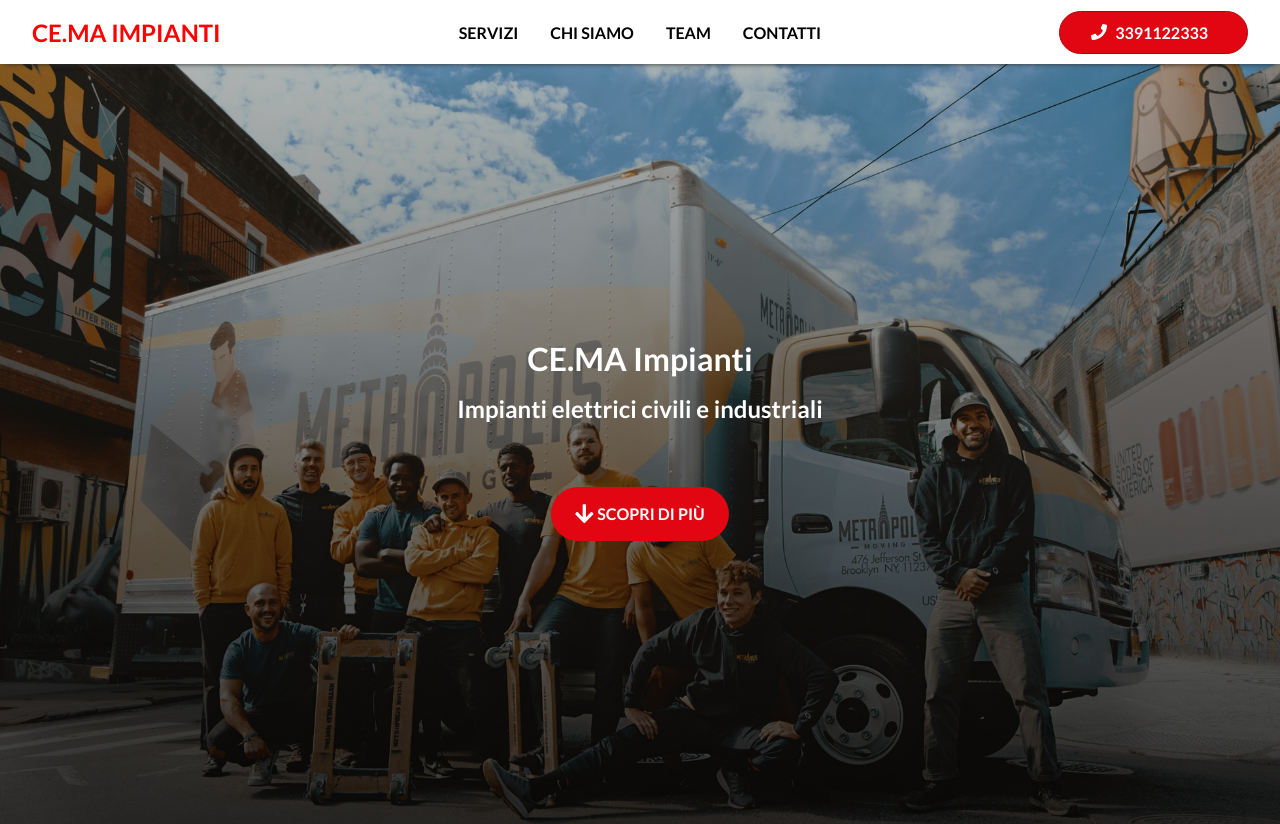
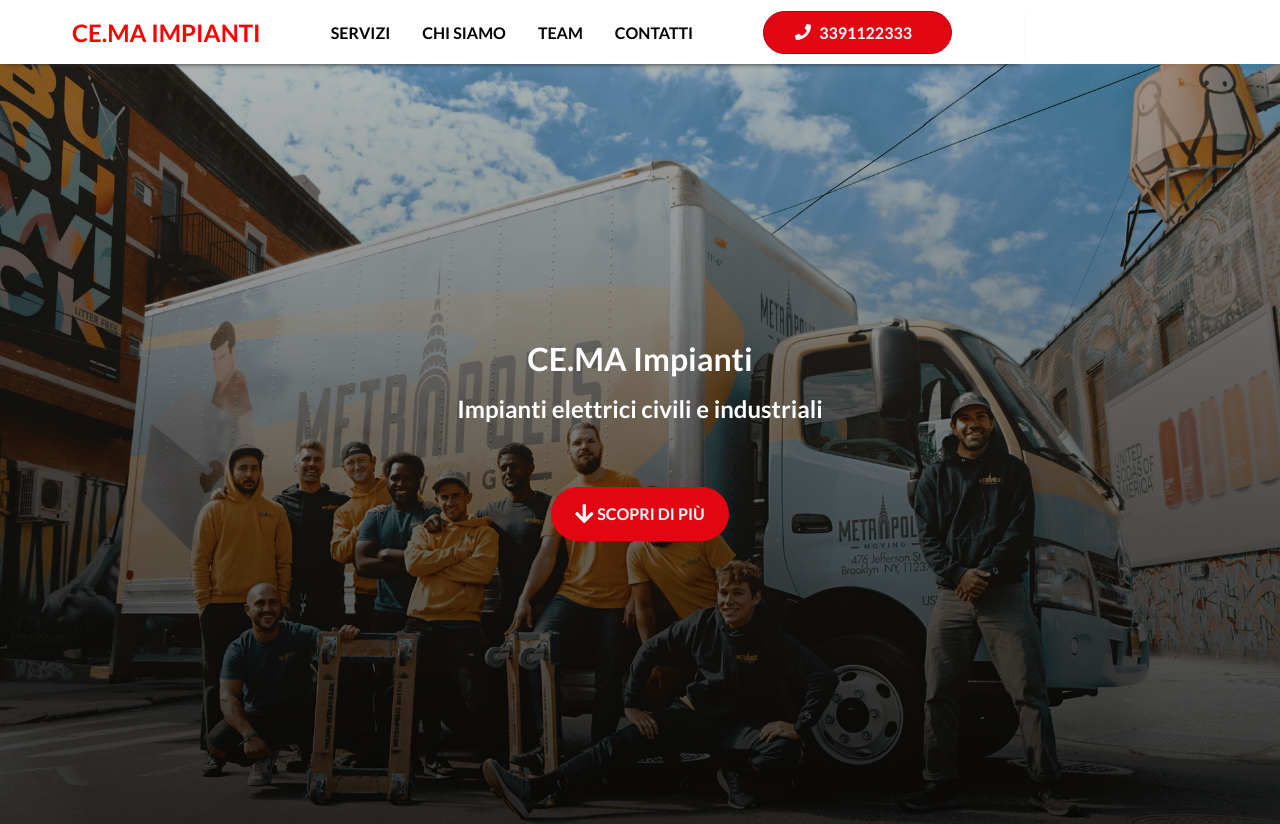
Before and after one commit to LOTO-gpolli/CEMA-impianti, a Next.js app: page / in a window 1280 px wide. Shown: the top 824 px of the page. Built offline with nearby package versions, Linux system fonts and the light colour scheme.

Commit message:
feat: set max-width

```diff
--- a/components/ContactForm/ContactForm.module.css
+++ b/components/ContactForm/ContactForm.module.css
@@ -1,6 +1,6 @@
 .contact-form {
   max-width: 1024px;
-  padding: 0 4.5rem;
+  padding: 0 3.5rem;
   margin: 0 auto;
 }
 
--- a/components/Header/Header.module.css
+++ b/components/Header/Header.module.css
@@ -3,7 +3,6 @@
   height: 4rem;
   justify-content: space-between;
   align-items: center;
-  padding: 0 2rem;
   background-color: white;
   position: sticky;
   top: 0;
--- a/pages/globals.css
+++ b/pages/globals.css
@@ -11,6 +11,13 @@ body {
   box-sizing: border-box;
   padding: 0;
   margin: 0;
+}
+
+header,
+section,
+footer {
+  max-width: 1024px;
+  padding: 0 4.5rem;
 }
 
 input,
```
